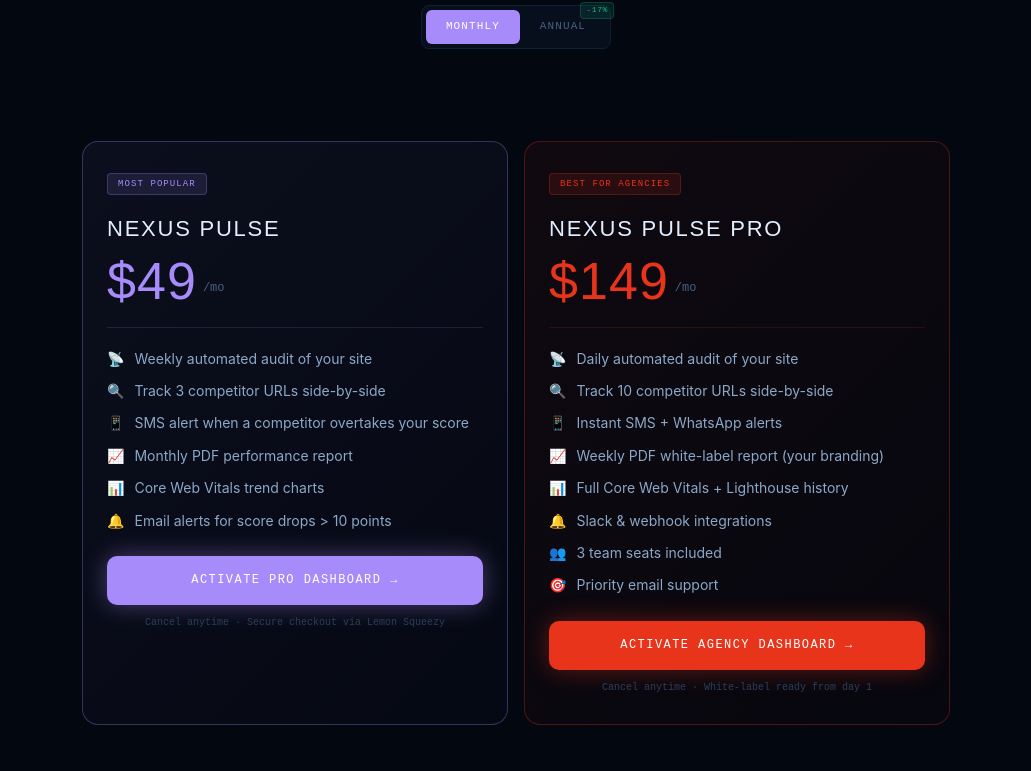
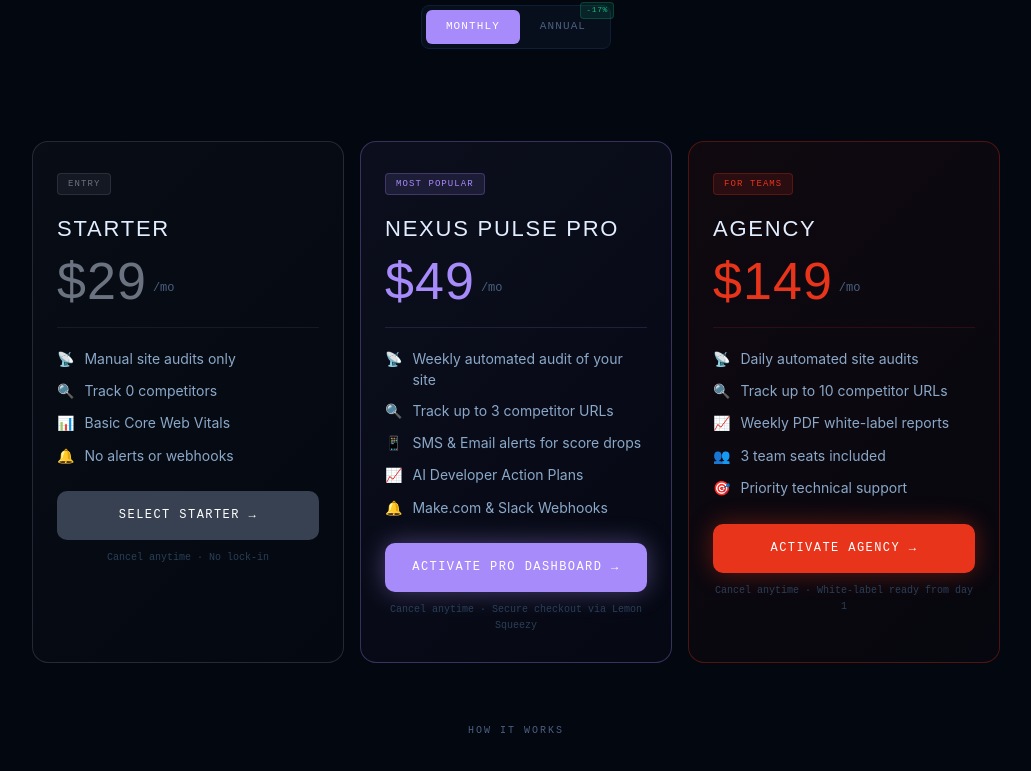
Before and after one commit to guyroseman/audit-tool, a Next.js app: page /subscribe in a window 1280 px wide. Shown: the part 484-1255 px from the top of the page, without its empty margins (124-1155 px from the left). Built offline with nearby package versions, Linux system fonts and the light colour scheme.

Commit message:
dashboard + subscribe page v4

```diff
--- a/app/subscribe/page.tsx
+++ b/app/subscribe/page.tsx
@@ -4,8 +4,28 @@
 
 const PLANS = [
   {
+    id: "starter",
+    name: "STARTER",
+    price: 29,
+    period: "mo",
+    badge: "ENTRY",
+    badgeColor: "#6b7280",
+    accent: "rgba(107,114,128,",
+    features: [
+      ["📡", "Manual site audits only"],
+      ["🔍", "Track 0 competitors"],
+      ["📊", "Basic Core Web Vitals"],
+      ["🔔", "No alerts or webhooks"],
+    ],
+    cta: "SELECT STARTER",
+    ctaBg: "#374151",
+    ctaShadow: "rgba(0,0,0,0)",
+    guarantee: "Cancel anytime · No lock-in",
+    checkoutUrl: "#" // Replace when you have a $29 product
+  },
+  {
     id: "pulse",
-    name: "NEXUS PULSE",
+    name: "NEXUS PULSE PRO",
     price: 49,
     period: "mo",
     badge: "MOST POPULAR",
@@ -13,43 +33,37 @@
     accent: "rgba(167,139,250,",
     features: [
       ["📡", "Weekly automated audit of your site"],
-      ["🔍", "Track 3 competitor URLs side-by-side"],
-      ["📱", "SMS alert when a competitor overtakes your score"],
-      ["📈", "Monthly PDF performance report"],
-      ["📊", "Core Web Vitals trend charts"],
-      ["🔔", "Email alerts for score drops > 10 points"],
+      ["🔍", "Track up to 3 competitor URLs"],
+      ["📱", "SMS & Email alerts for score drops"],
+      ["📈", "AI Developer Action Plans"],
+      ["🔔", "Make.com & Slack Webhooks"],
     ],
     cta: "ACTIVATE PRO DASHBOARD",
     ctaBg: "#a78bfa",
     ctaShadow: "rgba(167,139,250,0.4)",
     guarantee: "Cancel anytime · Secure checkout via Lemon Squeezy",
-    // YOUR LIVE LEMON SQUEEZY LINK:
     checkoutUrl: "https://nexus-diagnostics.lemonsqueezy.com/checkout/buy/a537b230-59dc-4950-8b58-58af49e3301a"
   },
   {
-    id: "pulse-pro",
-    name: "NEXUS PULSE PRO",
+    id: "agency",
+    name: "AGENCY",
     price: 149,
     period: "mo",
-    badge: "BEST FOR AGENCIES",
+    badge: "FOR TEAMS",
     badgeColor: "#e8341a",
     accent: "rgba(232,52,26,",
     features: [
-      ["📡", "Daily automated audit of your site"],
-      ["🔍", "Track 10 competitor URLs side-by-side"],
-      ["📱", "Instant SMS + WhatsApp alerts"],
-      ["📈", "Weekly PDF white-label report (your branding)"],
-      ["📊", "Full Core Web Vitals + Lighthouse history"],
-      ["🔔", "Slack & webhook integrations"],
+      ["📡", "Daily automated site audits"],
+      ["🔍", "Track up to 10 competitor URLs"],
+      ["📈", "Weekly PDF white-label reports"],
       ["👥", "3 team seats included"],
-      ["🎯", "Priority email support"],
+      ["🎯", "Priority technical support"],
     ],
-    cta: "ACTIVATE AGENCY DASHBOARD",
+    cta: "ACTIVATE AGENCY",
     ctaBg: "#e8341a",
     ctaShadow: "rgba(232,52,26,0.4)",
     guarantee: "Cancel anytime · White-label ready from day 1",
-    // FOR NOW, redirecting to the same link. Create a $149 product in Lemon Squeezy later and put that link here!
-    checkoutUrl: "https://nexus-diagnostics.lemonsqueezy.com/checkout/buy/a537b230-59dc-4950-8b58-58af49e3301a"
+    checkoutUrl: "#" // Replace when you have a $149 product
   },
 ];
 
@@ -72,6 +86,10 @@
   const [openFaq, setOpenFaq] = useState<number|null>(null);
 
   function handleCheckout(url: string) {
+    if (url === "#") {
+      alert("This plan is coming soon. Please select Nexus Pulse PRO.");
+      return;
+    }
     window.location.href = url;
   }
 
@@ -81,7 +99,7 @@
     <main style={{ minHeight: "100vh", background: "var(--bg)", color: "var(--text)", fontFamily: "var(--font-body)", position: "relative", zIndex: 10 }}>
 
       {/* Nav */}
-      <nav style={{ width: "100%", maxWidth: 900, margin: "0 auto", padding: "28px 16px", display: "flex", alignItems: "center", justifyContent: "space-between" }}>
+      <nav style={{ width: "100%", maxWidth: 1000, margin: "0 auto", padding: "28px 16px", display: "flex", alignItems: "center", justifyContent: "space-between" }}>
         <a href="/" style={{ display: "flex", alignItems: "center", gap: 10, textDecoration: "none" }}>
           <svg width={24} height={24} viewBox="0 0 28 28" fill="none">
             <path d="M14 2L25.26 8.5V21.5L14 28L2.74 21.5V8.5L14 2Z" stroke="#e8341a" strokeWidth="1.5" fill="rgba(232,52,26,0.1)" />
@@ -92,7 +110,7 @@
         <a href="/funnel" style={{ fontFamily: "var(--font-mono)", fontSize: 11, color: "var(--muted)", textDecoration: "none" }}>← Back to free audit</a>
       </nav>
 
-      <div style={{ maxWidth: 900, margin: "0 auto", padding: "0 16px 80px" }}>
+      <div style={{ maxWidth: 1000, margin: "0 auto", padding: "0 16px 80px" }}>
 
         {/* Hero */}
         <motion.div initial={{ opacity: 0, y: 20 }} animate={{ opacity: 1, y: 0 }}
@@ -124,7 +142,7 @@
         </motion.div>
 
         {/* Plan cards */}
-        <div style={{ display: "grid", gridTemplateColumns: "repeat(auto-fit,minmax(320px,1fr))", gap: 16, marginBottom: 60 }}>
+        <div style={{ display: "grid", gridTemplateColumns: "repeat(auto-fit,minmax(280px,1fr))", gap: 16, marginBottom: 60 }}>
           {PLANS.map((plan, i) => (
             <motion.div key={plan.id} initial={{ opacity: 0, y: 20 }} animate={{ opacity: 1, y: 0 }} transition={{ delay: i * 0.1 }}
               style={{ borderRadius: 16, border: `1px solid ${plan.accent}0.3)`, background: `linear-gradient(135deg,${plan.accent}0.06),${plan.accent}0.02))`, padding: "28px 24px", position: "relative", overflow: "hidden" }}>
@@ -246,7 +264,7 @@
           <p style={{ fontFamily: "var(--font-body)", fontSize: 15, color: "var(--text2)", marginBottom: 24, maxWidth: 400, margin: "0 auto 24px", lineHeight: 1.7 }}>
             Unlock your competitive advantage in the next 60 seconds.
           </p>
-          <button onClick={() => handleCheckout(PLANS[0].checkoutUrl)}
+          <button onClick={() => handleCheckout(PLANS[1].checkoutUrl)}
             style={{ display: "inline-block", padding: "16px 48px", borderRadius: 10, background: "#a78bfa", color: "#fff", fontFamily: "var(--font-mono)", fontSize: 13, letterSpacing: "0.15em", border: "none", cursor: "pointer", boxShadow: "0 0 30px rgba(167,139,250,0.35)" }}>
             GET INSTANT ACCESS →
           </button>
```
Also changed, not shown: app/dashboard/page.tsx (+87 -15 lines).
